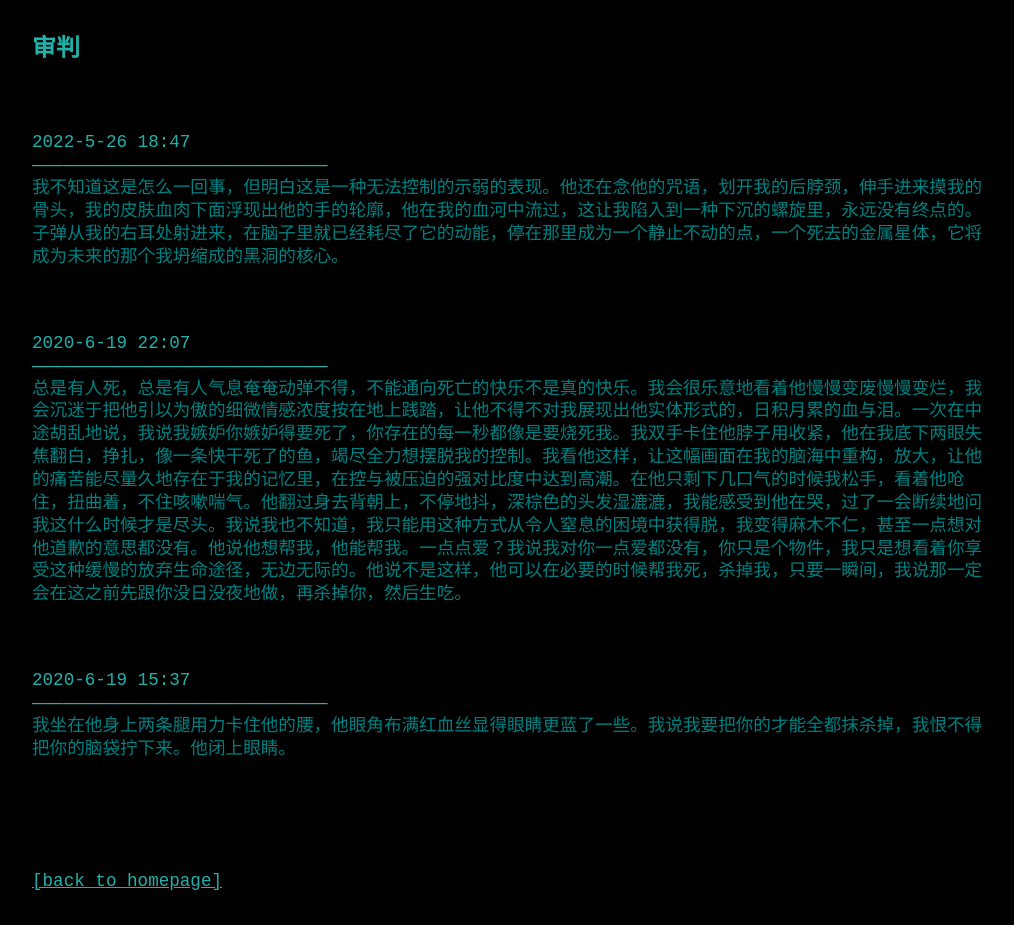
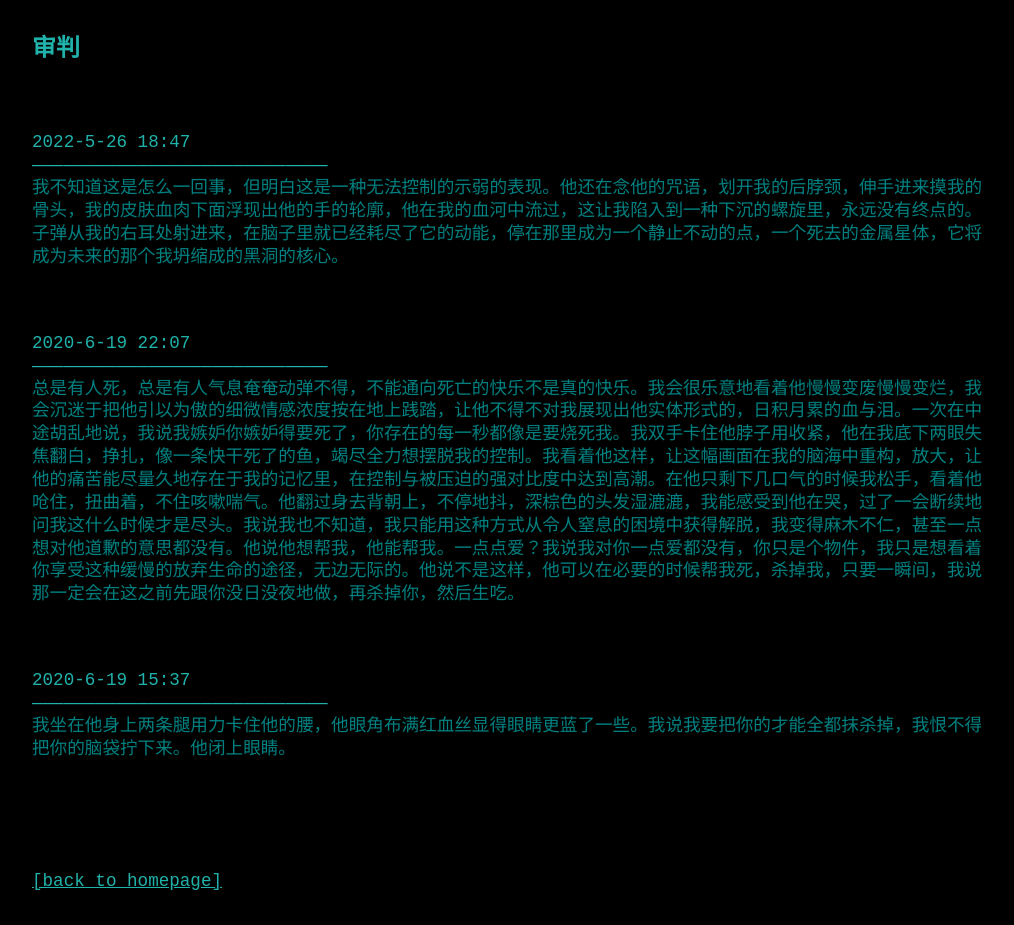
Before and after one commit to palomaclot/palomaclot.github.io, a plain HTML site: page death.html in a window 1280 px wide. Shown: the whole page, without its empty margins (0-1014 px from the left). Drawn offline with Linux system fonts and the light colour scheme.

Commit message:
Update death.html

```diff
--- a/death.html
+++ b/death.html
@@ -24,7 +24,7 @@
   <p style="color:LightSeaGreen">
             2020-6-19 22:07<br>
 ————————————————————————————<font color='teal'><br>
-总是有人死，总是有人气息奄奄动弹不得，不能通向死亡的快乐不是真的快乐。我会很乐意地看着他慢慢变废慢慢变烂，我会沉迷于把他引以为傲的细微情感浓度按在地上践踏，让他不得不对我展现出他实体形式的，日积月累的血与泪。一次在中途胡乱地说，我说我嫉妒你嫉妒得要死了，你存在的每一秒都像是要烧死我。我双手卡住他脖子用收紧，他在我底下两眼失焦翻白，挣扎，像一条快干死了的鱼，竭尽全力想摆脱我的控制。我看他这样，让这幅画面在我的脑海中重构，放大，让他的痛苦能尽量久地存在于我的记忆里，在控与被压迫的强对比度中达到高潮。在他只剩下几口气的时候我松手，看着他呛住，扭曲着，不住咳嗽喘气。他翻过身去背朝上，不停地抖，深棕色的头发湿漉漉，我能感受到他在哭，过了一会断续地问我这什么时候才是尽头。我说我也不知道，我只能用这种方式从令人窒息的困境中获得脱，我变得麻木不仁，甚至一点想对他道歉的意思都没有。他说他想帮我，他能帮我。一点点爱？我说我对你一点爱都没有，你只是个物件，我只是想看着你享受这种缓慢的放弃生命途径，无边无际的。他说不是这样，他可以在必要的时候帮我死，杀掉我，只要一瞬间，我说那一定会在这之前先跟你没日没夜地做，再杀掉你，然后生吃。
+总是有人死，总是有人气息奄奄动弹不得，不能通向死亡的快乐不是真的快乐。我会很乐意地看着他慢慢变废慢慢变烂，我会沉迷于把他引以为傲的细微情感浓度按在地上践踏，让他不得不对我展现出他实体形式的，日积月累的血与泪。一次在中途胡乱地说，我说我嫉妒你嫉妒得要死了，你存在的每一秒都像是要烧死我。我双手卡住他脖子用收紧，他在我底下两眼失焦翻白，挣扎，像一条快干死了的鱼，竭尽全力想摆脱我的控制。我看着他这样，让这幅画面在我的脑海中重构，放大，让他的痛苦能尽量久地存在于我的记忆里，在控制与被压迫的强对比度中达到高潮。在他只剩下几口气的时候我松手，看着他呛住，扭曲着，不住咳嗽喘气。他翻过身去背朝上，不停地抖，深棕色的头发湿漉漉，我能感受到他在哭，过了一会断续地问我这什么时候才是尽头。我说我也不知道，我只能用这种方式从令人窒息的困境中获得解脱，我变得麻木不仁，甚至一点想对他道歉的意思都没有。他说他想帮我，他能帮我。一点点爱？我说我对你一点爱都没有，你只是个物件，我只是想看着你享受这种缓慢的放弃生命的途径，无边无际的。他说不是这样，他可以在必要的时候帮我死，杀掉我，只要一瞬间，我说那一定会在这之前先跟你没日没夜地做，再杀掉你，然后生吃。
   <br><br><br></font>
     <p style="color:LightSeaGreen">
             2020-6-19 15:37<br>
```
